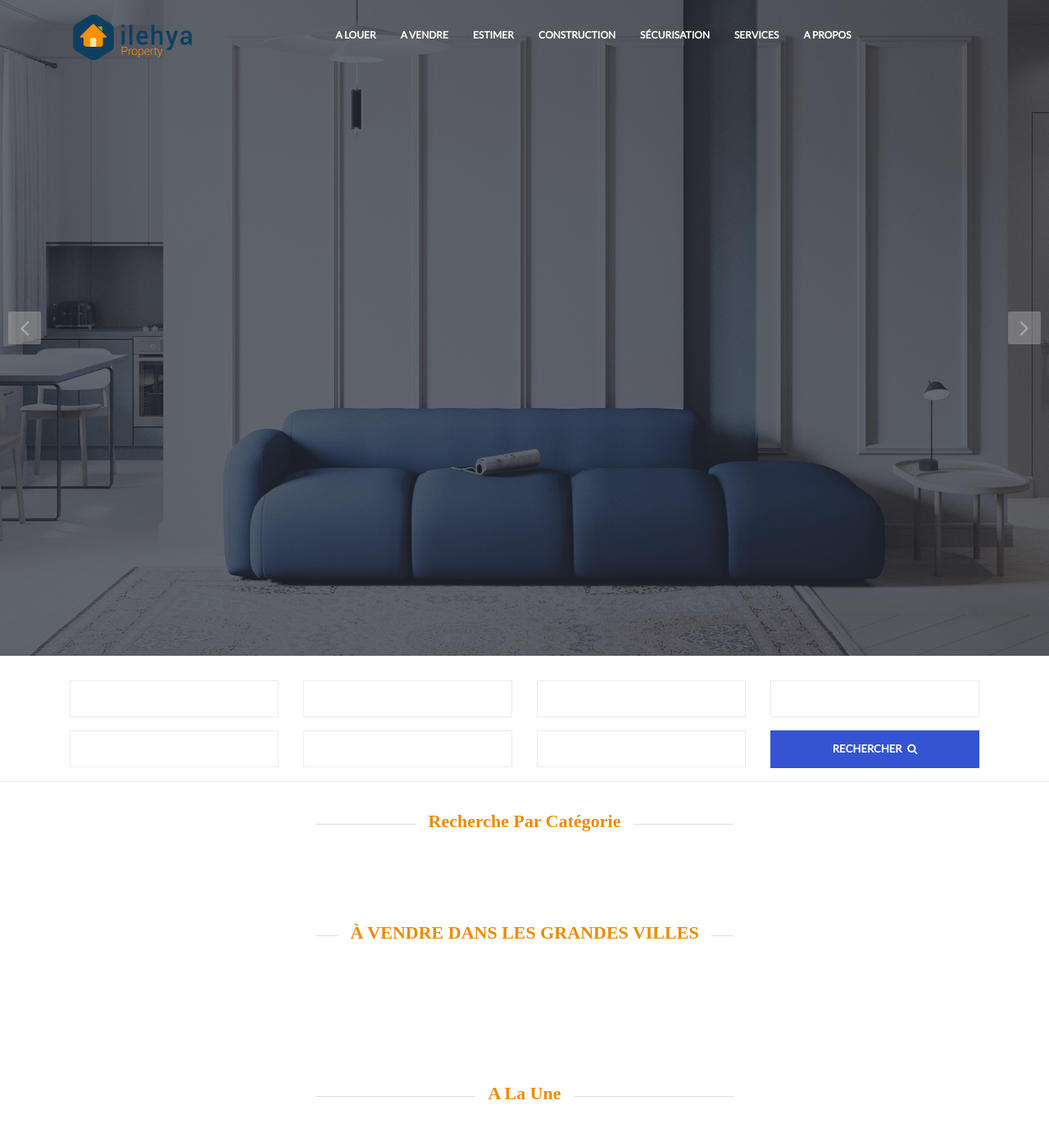
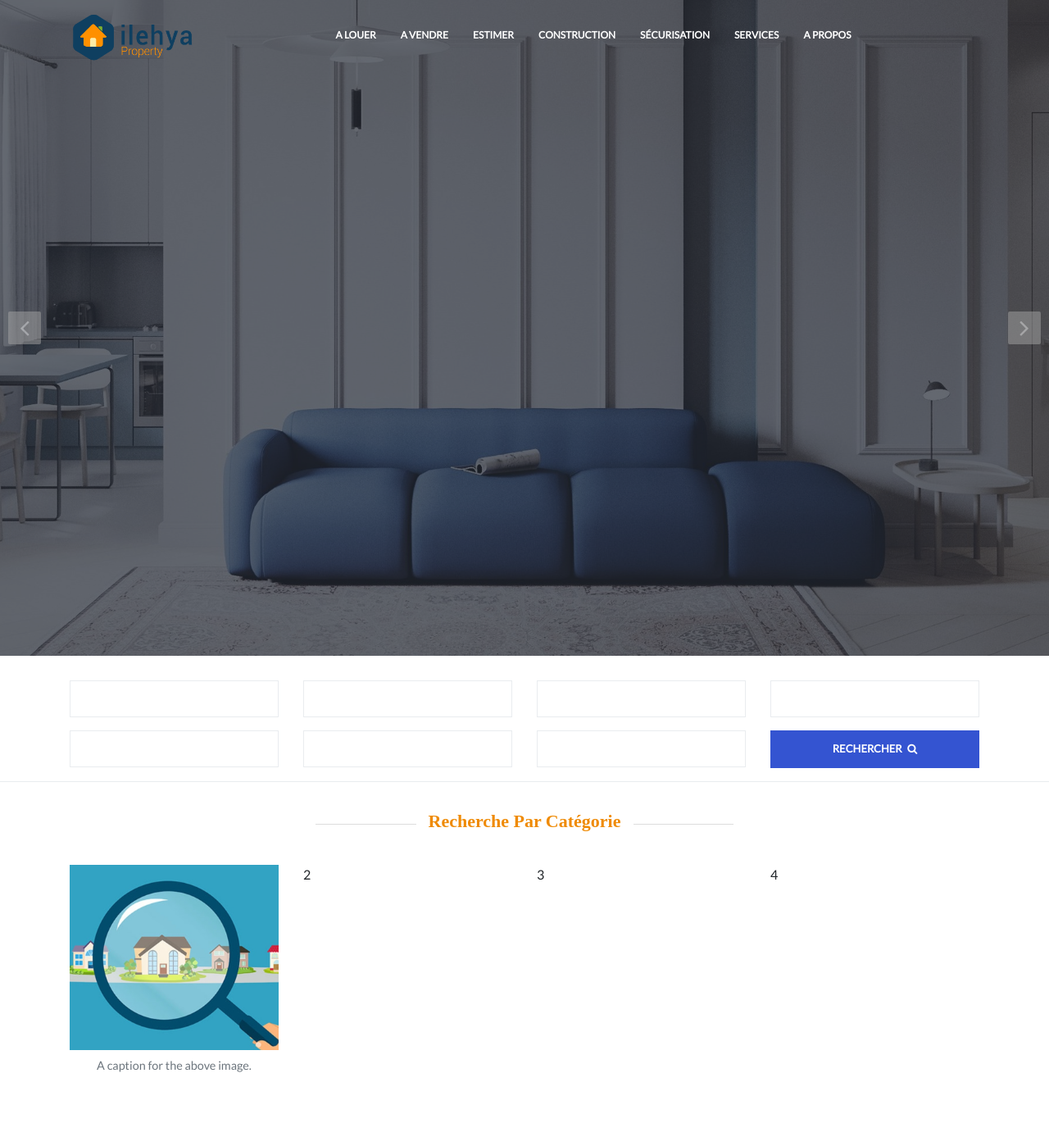
Before and after one commit to dodji05/ILEHYA-IMMO, a Symfony app: template templates/FrontEnd/index.html.twig in a window 1280 px wide. Shown: the top 1398 px of the page at 82% size. Run offline with Twig, Linux system fonts and the light colour scheme; the template is opened without the code that fills it, so the values that code supplies are empty; form fields are guessed from the names that the template uses; some libraries are stand-ins or nearby versions; some web fonts are replaced.

Commit message:
Correction page accueil ajout des sections recherce par categorie & recherche par ville et reogarnisation du nemu

```diff
--- a/templates/FrontEnd/index.html.twig
+++ b/templates/FrontEnd/index.html.twig
@@ -13,6 +13,28 @@
 
             /* font-size: 15px */
             font-size: 12px !important;
+        }
+
+        .link__overlay {
+            border-radius: 4px;
+            display: block;
+            position: absolute;
+            width: 100%;
+            height: 100%;
+            background-image: -webkit-gradient(linear,left top, left bottom,from(hsla(0,0%,100%,0)),to(rgba(27,51,83,.75)));
+            background-image: -webkit-linear-gradient(top,hsla(0,0%,100%,0),rgba(27,51,83,.75));
+            background-image: linear-gradient(
+                    180deg,hsla(0,0%,100%,0),rgba(27,51,83,.75));
+        }
+        .images_caption {
+            width: 100%;
+            font-weight: 900;
+            font-size: 24px;
+            color: #fff;
+            position: absolute;
+            text-align: center;
+            bottom: 0.75rem
+        ;
         }
     </style>
 
--- a/templates/FrontEnd/partials/_avendre_grande_ville.html.twig
+++ b/templates/FrontEnd/partials/_avendre_grande_ville.html.twig
@@ -12,4 +12,48 @@
             <div class="clearfix"></div>
         </div>
     </div>
+    <div class="clearfix"></div>
+    <div class="container">
+        <div class="row">
+            <div class="col-12 col-md-3">
+                <div style="background: url('{{ asset('images/app/icones/Cotonou.jpg') }}'); height: 200px">
+                    <div class="images_caption">
+                        Cotonou
+                    </div>
+{#                    <div class="link__overlay">#}
+{#                        <div class="image-link_text">#}
+{#                            uuuuuuuuuu#}
+{#                        </div>#}
+
+{#                    </div>#}
+                </div>
+{#                <img src="{{ asset('images/app/icones/Cotonou.jpg') }}" class="img-fluid w100 img-transition" style="max-height: 250px">#}
+            </div>
+            <div class="col-12 col-md-3">
+                <div style="background: url('{{ asset('images/app/icones/Abomey-Calavi.jpg') }}'); height: 200px">
+                    <div class="images_caption">
+                        Abomey-Calavi
+                    </div>
+                </div>
+{#                <img src="{{ asset('images/app/icones/Abomey-Calavi.jpg') }}" class="img-fluid w100 img-transition" style="max-height: 250px">#}
+            </div>
+
+            <div class="col-12 col-md-3">
+                <div style="background: url('{{ asset('images/app/icones/parakou.jpg') }}'); height: 200px">
+                    <div class="images_caption">
+                        Parakou
+                    </div>
+                </div>
+{#                <img src="{{ asset('images/app/icones/parakou.jpg') }}" class="img-fluid w100 img-transition" style="max-height: 250px">#}
+            </div>
+            <div class="col-12 col-md-3">
+                <div style="background: url('{{ asset('images/app/icones/Porto Novo.jpg') }}'); height: 200px">
+                    <div class="images_caption">
+                        Porto-Novo
+                    </div>
+                </div>
+{#                <img src="{{ asset('images/app/icones/Porto Novo.jpg') }}" class="img-fluid w100 img-transition" style="max-height: 250px">#}
+            </div>
+        </div>
+    </div>
 </section>
--- a/templates/FrontEnd/partials/_recherche_par_categorie.html.twig
+++ b/templates/FrontEnd/partials/_recherche_par_categorie.html.twig
@@ -12,4 +12,19 @@
             <div class="clearfix"></div>
         </div>
     </div>
+    <div class="clearfix"></div>
+    <div class="container">
+        <div class="row">
+            <div class="col-12 col-md-3">
+                <figure class="figure">
+                    <img src="{{ asset('images/app/icones/villa.jpeg') }}" class="figure-img img-fluid z-depth-1"
+                         alt="..." style="width: 400px">
+                    <figcaption class="figure-caption text-center">A caption for the above image.</figcaption>
+                </figure>
+            </div>
+            <div class="col-12 col-md-3">2</div>
+            <div class="col-12 col-md-3">3</div>
+            <div class="col-12 col-md-3">4</div>
+        </div>
+    </div>
 </section>
```
Also changed, not shown: public/images/app/icones/Abomey-Calavi.jpg (added), public/images/app/icones/Cotonou.jpg (added), public/images/app/icones/Porto Novo.jpg (added), public/images/app/icones/parakou.jpg (added), public/images/app/icones/villa.jpeg (added), 1 other file.
